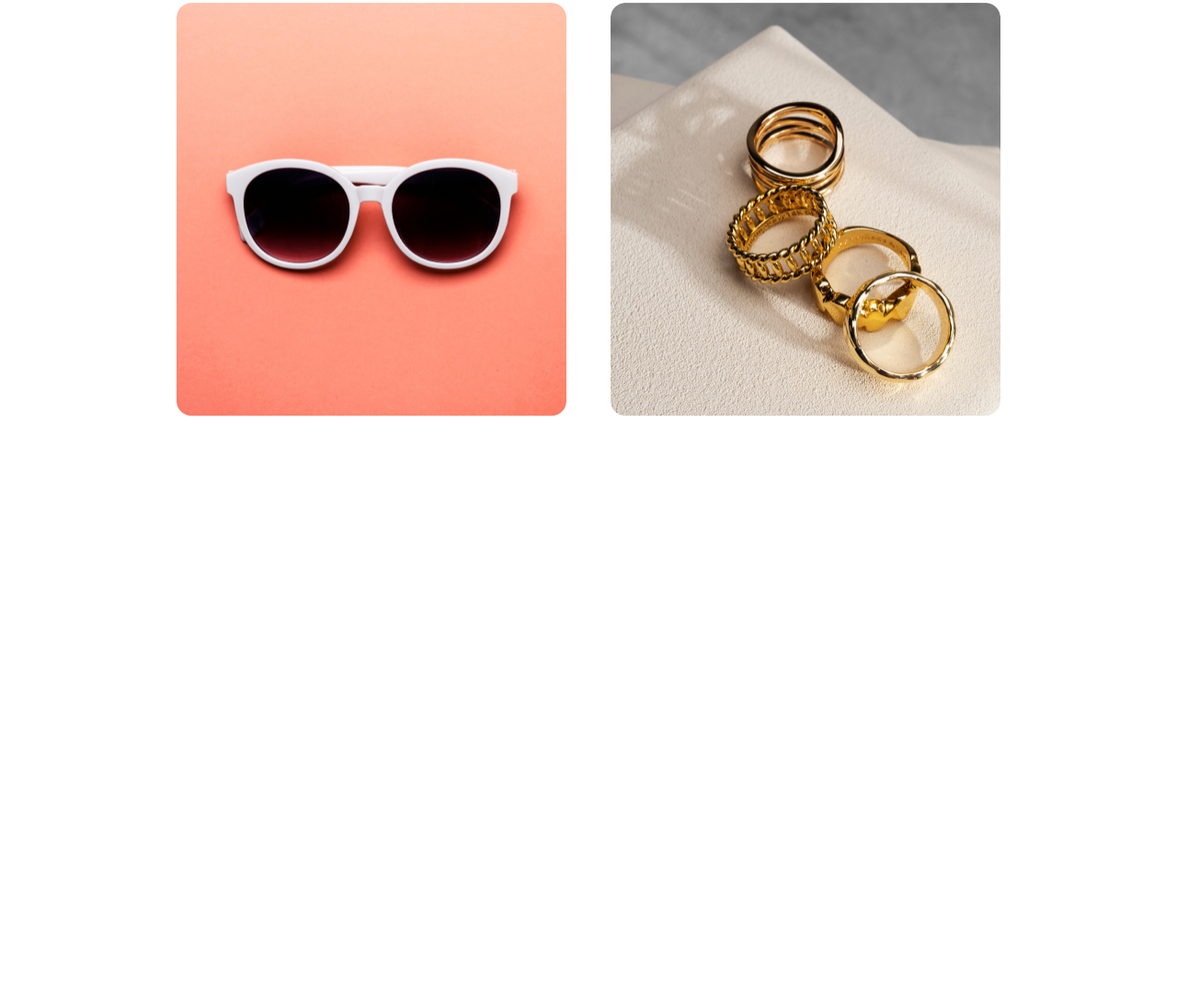
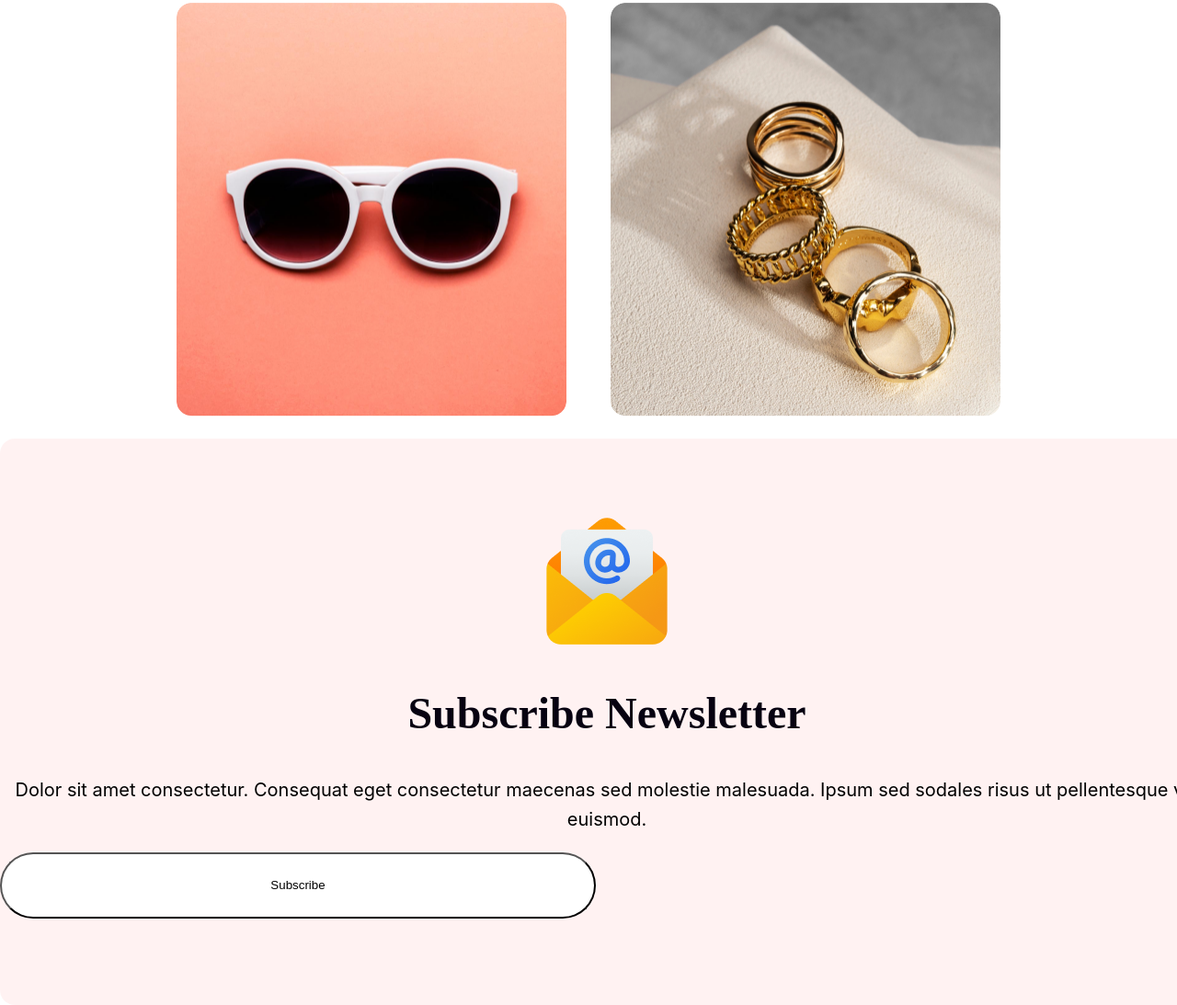
Before and after one commit to AbidShazid3/new-assignment, a plain HTML site: page index.html in a window 1280 px wide. Shown: the part 6166-7259 px from the top of the page at 92% size. Before the commit the page ends 6643 px from the top, so only its background shows below. Drawn offline with Linux system fonts and the light colour scheme.

Commit message:
added background image and text

```diff
--- a/index.html
+++ b/index.html
@@ -78,6 +78,16 @@
                     <img src="resources/Rectangle 8.png" alt="">
                 </div>
             </div>
+            <div class="mail-box">
+                <div>
+                    <img class="box-mail" src="resources/Group 61.png" alt="">
+                </div>
+                <h2 class="Newsletter">Subscribe Newsletter</h2>
+                    <p class="Newsletter-one">Dolor sit amet consectetur. Consequat eget consectetur maecenas sed
+                        molestie malesuada. Ipsum sed sodales risus ut pellentesque vel euismod.</p>
+                    <button class="sub-one">Subscribe</button>
+            </div>
+            </div>
         </header>
     </main>
     <footer></footer>
--- a/styles.css/blog.css
+++ b/styles.css/blog.css
@@ -226,3 +226,51 @@ body {
     border-radius: 16px;
     margin: 24px;
 }
+
+.mail-box {
+    width: 1320px;
+    height: 616px;
+    background-repeat: no-repeat;
+    background-size: cover;
+    background-position: center;
+    border-radius: 16px;
+    background: rgba(255, 0, 0, 0.05);
+
+}
+
+.box-mail {
+    display: block;
+    margin-left: auto;
+    margin-right: auto;
+    padding-top: 80px;
+
+}
+
+.Newsletter {
+    color: #070211;
+    text-align: center;
+    font-family: Merriweather;
+    font-size: 48px;
+    font-style: normal;
+    font-weight: 900;
+    line-height: normal;
+    text-transform: capitalize;
+}
+
+.Newsletter-one {
+    olor: rgba(7, 2, 17, 0.60);
+    text-align: center;
+    font-family: Inter;
+    font-size: 20px;
+    font-style: normal;
+    font-weight: 400;
+    line-height: 32px;
+}
+
+.sub-one {
+    border-radius: 50px;
+    background: #FFF;
+    width: 648px;
+    height: 72px;
+    align-content: center;
+}
```
